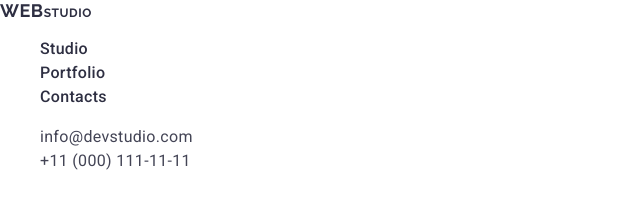
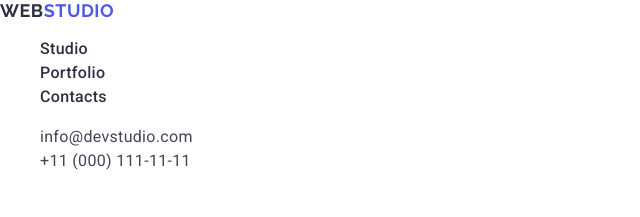
Before and after one commit to UrevAnatoliy/goit-markup-hw-02-02, a plain HTML site: page index.html in a window 1280 px wide. Shown: the top 217 px of the page, 0-640 px from the left. Drawn offline with nearby package versions, Linux system fonts and the light colour scheme.

Commit message:
goit-markup-hw-02-02

```diff
--- a/css/styles.css
+++ b/css/styles.css
@@ -24,9 +24,9 @@ color: #4d5ae5;
 
 .logo-part {
 font-weight: 400;
-font-size: 12px;
+font-size: 18px;
 text-align: right;
-color: #2e2f42;
+color: #4d5ae5;
 }
 
 .nav-link {
```
